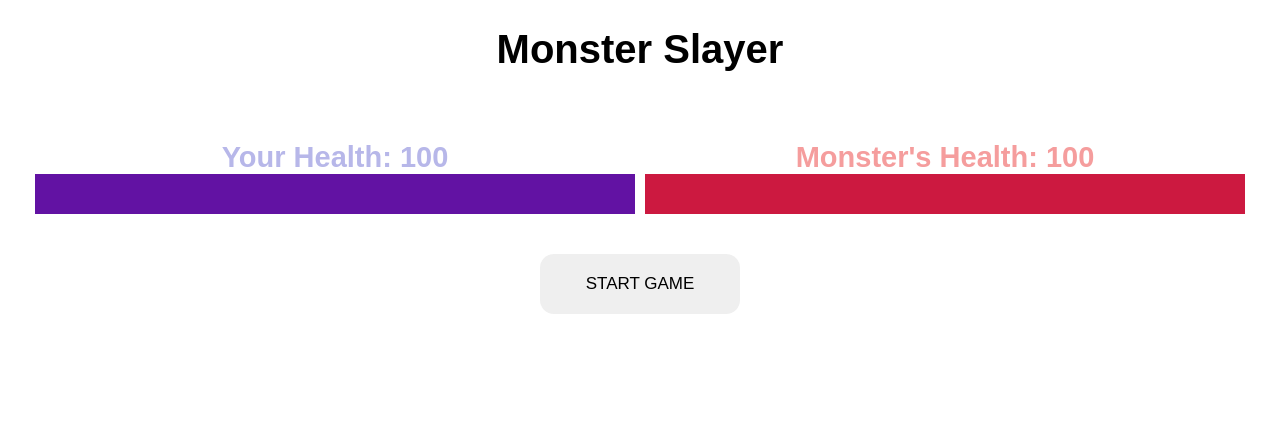
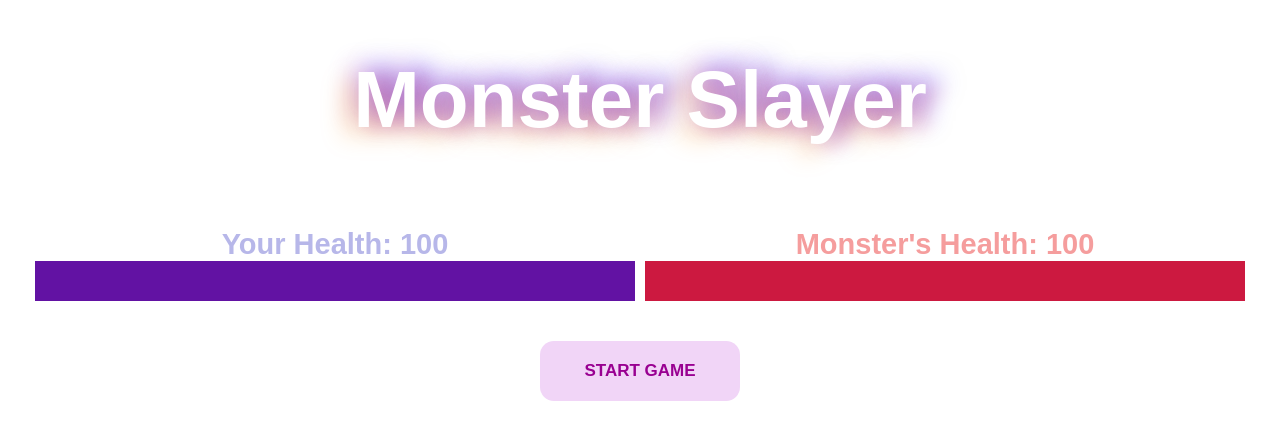
Before and after one commit to MikkoPet/angularSlayer, an Angular app in the folder angular-slayer/: page / in a window 1280 px wide. Shown: the top 440 px of the page. Built offline with nearby package versions, Linux system fonts and the light colour scheme.

Commit message:
style: colour tweaks to global elements

```diff
--- a/angular-slayer/src/app/app.component.css
+++ b/angular-slayer/src/app/app.component.css
@@ -1,6 +1,11 @@
 h1 {
-    font-size: 4em;
+    font-size: 8em;
     font-weight: bolder;
+    text-shadow: 13px 4px 18px rgba(241, 10, 10, 0.17),
+                14px -6px 25px rgba(58, 15, 247, 0.5),
+                -6px -7px 25px rgba(138, 31, 209, 0.32),
+                -12px 9px 25px rgba(255, 140, 8, 0.37);
+    color: rgb(255, 255, 255);
 }
 
 section {
--- a/angular-slayer/src/app/game-start-button/game-start-button.component.css
+++ b/angular-slayer/src/app/game-start-button/game-start-button.component.css
@@ -0,0 +1,8 @@
+button {
+    color: rgb(153, 0, 145);
+}
+
+button:hover {
+    background-color: rgb(45, 24, 94);
+    color: white;
+}
--- a/angular-slayer/src/app/player-attack-button/player-attack-button.component.css
+++ b/angular-slayer/src/app/player-attack-button/player-attack-button.component.css
@@ -1,5 +1,6 @@
 button {
     background-color: rgb(238, 154, 154);
+    color: rgb(255, 230, 230);
     transition: all 100ms ease-in;
 }
 
--- a/angular-slayer/src/app/player-flee-button/player-flee-button.component.css
+++ b/angular-slayer/src/app/player-flee-button/player-flee-button.component.css
@@ -1,5 +1,6 @@
 button {
     background-color: rgb(204, 158, 235);
+    color: rgb(242, 223, 255);
     transition: all 100ms ease-in;
 }
 
--- a/angular-slayer/src/app/player-heal-button/player-heal-button.component.css
+++ b/angular-slayer/src/app/player-heal-button/player-heal-button.component.css
@@ -1,5 +1,6 @@
 button {
     background-color: rgb(152, 132, 241);
+    color: rgb(230, 224, 255);
     transition: all 100ms ease-in;
 }
 
--- a/angular-slayer/src/app/player-special-attack-button/player-special-attack-button.component.css
+++ b/angular-slayer/src/app/player-special-attack-button/player-special-attack-button.component.css
@@ -7,6 +7,7 @@
 
 .specialAttackButtonActive {
     background-color: rgb(248, 190, 124);
+    color: rgb(255, 241, 226);
     transition: all 100ms ease-in;
     pointer-events: auto;
 }
--- a/angular-slayer/src/styles.css
+++ b/angular-slayer/src/styles.css
@@ -11,4 +11,7 @@ button {
     height: 60px;
     width: 200px;
     font-size: 1.7rem;
+    background-color: rgb(241, 213, 247);
+    font-weight: bolder;
+    transition: all 100ms ease-in;
 }
```
